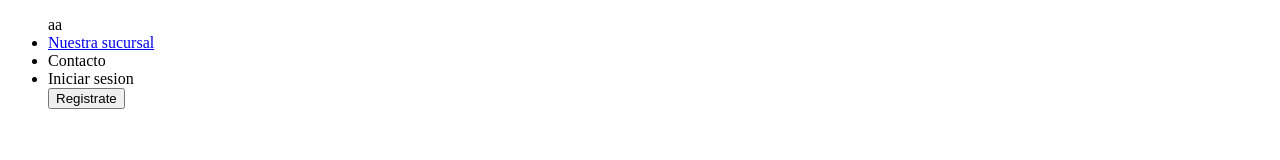
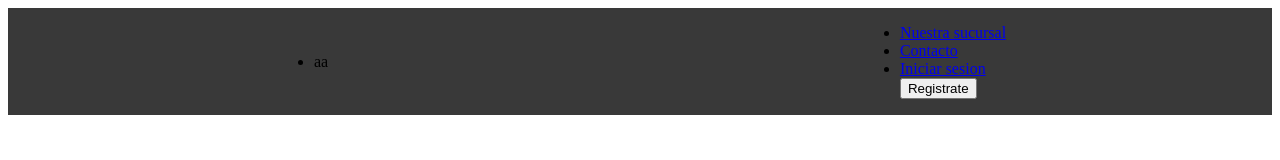
Before and after one commit to ncolomac-dev/iromGym, a plain HTML site: page index.html in a window 1280 px wide. Drawn offline with Linux system fonts and the light colour scheme.

Commit message:
Refactor Avance de procesos con el proyecto

```diff
--- a/index.html
+++ b/index.html
@@ -4,25 +4,28 @@
     <meta charset="UTF-8">
     <meta http-equiv="X-UA-Compatible" content="IE=edge">
     <meta name="viewport" content="width=device-width, initial-scale=1.0">
-    <link rel="stylesheet" href="/resources/structure.css">
+    <link rel="stylesheet" href="styles/firstPage.css">
 
     <title>Irongym</title>
 </head>
 <body>
     <nav>
-            <div class="">
-                <ul>
+        <div>
+            <ul>
+                <li>
                     <img src="" alt="">aa</img>
+                </li>
+            </ul>
+        </div>
+        <div>
+            <ul>
+                <li><a href="#">Nuestra sucursal</a></li>
+                <li><a href="#">Contacto</a></li>
+                <li><a href="#">Iniciar sesion</a></li>
 
-                    <li>
-                        <a href="#">Nuestra sucursal</a>
-                    </li>
-                    <li>Contacto</li>
-                    <li>Iniciar sesion</li>
-
-                    <button>Registrate</button>
-                </ul>
-            </div>
+                <button>Registrate</button>
+            </ul>
+        </div>
     </nav>
 </body>
 </html>
--- a/styles/firstPage.css
+++ b/styles/firstPage.css
@@ -1,9 +1,20 @@
-body {
-    background-color: cornsilk;
+
+nav {
+    display: flex;
+    overflow: hidden;
+    width: 100%;
+    align-items: center;
+    justify-content: space-around;
+    background-color: rgba(57, 57, 57, 1);
 }
 
-nav {
-    float: left;
-    overflow: hidden;
-    display: flex;
+li img {
+    width: 100% !important;
+    margin: auto;
 }
+
+li a {
+    display: inline-flex;
+    align-items: center;
+    margin: auto;
+}
```
